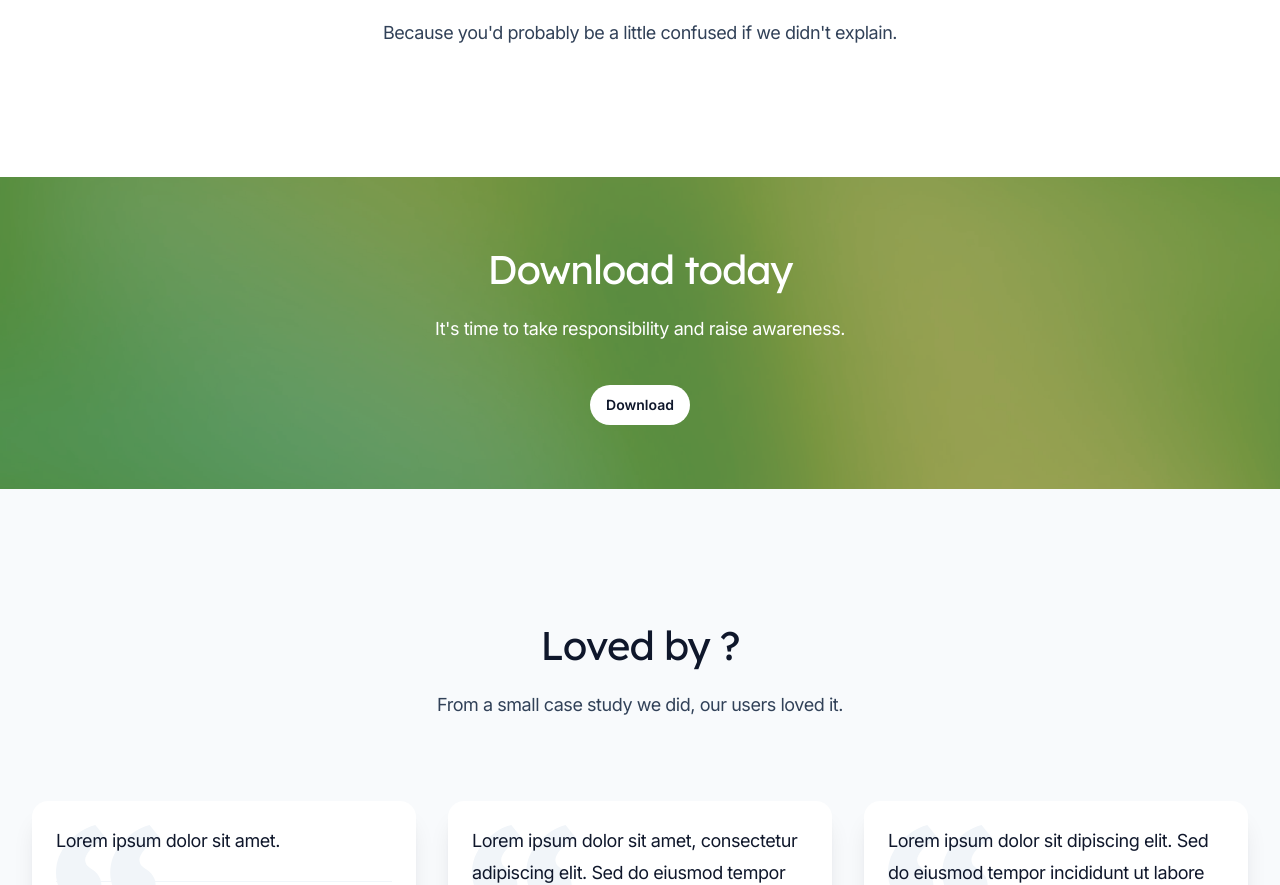
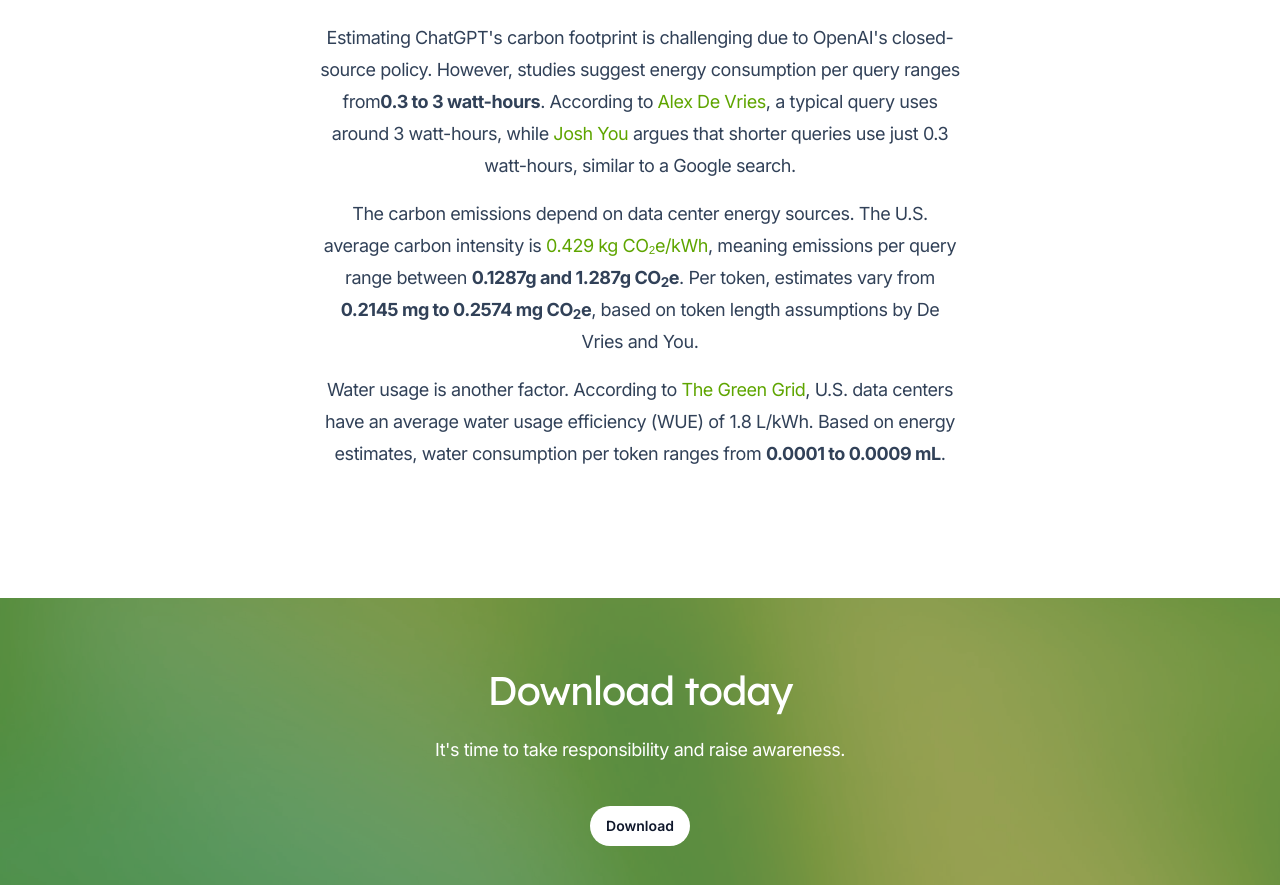
Before and after one commit to simonbiennier/greenchat, a Next.js app in the folder packages/website/: page / in a window 1280 px wide. Shown: the part 1660-2545 px from the top of the page. Built offline with nearby package versions, Linux system fonts and the light colour scheme.

Commit message:
update website

```diff
--- a/packages/extension/package.json
+++ b/packages/extension/package.json
@@ -3,7 +3,7 @@
   "type": "module",
   "version": "1.0.0",
   "private": true,
-  "description": "GreenChat is a plugin that estimates the CO2 emissions of ChatGPT conversations to raise awareness about AI's environmental impact.",
+  "description": "GreenChat is a browser extension that estimates CO2 emissions of ChatGPT conversations to raise awareness about AI's environmental impact.",
   "scripts": {
     "build": "vite build --config vite.config.chrome.ts",
     "build:chrome": "vite build --config vite.config.chrome.ts",
--- a/packages/website/src/app/layout.tsx
+++ b/packages/website/src/app/layout.tsx
@@ -5,7 +5,7 @@
 
 export const metadata: Metadata = {
   description:
-    "GreenChat is a plugin that estimates the CO2 emissions of ChatGPT conversations to raise awareness about the environmental impact of AI.",
+    "GreenChat is a browser extension that estimates CO2 emissions of ChatGPT conversations to raise awareness about the environmental impact of AI.",
   title: {
     default: "GreenChat",
     template: "%s - GreenChat",
--- a/packages/website/src/app/page.tsx
+++ b/packages/website/src/app/page.tsx
@@ -6,7 +6,7 @@
 // import { Pricing } from "@/components/Pricing"
 import { PrimaryFeatures } from "@/components/PrimaryFeatures"
 import { SecondaryFeatures } from "@/components/SecondaryFeatures"
-import { Testimonials } from "@/components/Testimonials"
+// import { Testimonials } from "@/components/Testimonials"
 
 export default function Home() {
   return (
@@ -17,7 +17,7 @@
         <PrimaryFeatures />
         <SecondaryFeatures />
         <CallToAction />
-        <Testimonials />
+        {/* <Testimonials /> */}
         {/* <Pricing /> */}
         <Faqs />
       </main>
--- a/packages/website/src/components/Footer.tsx
+++ b/packages/website/src/components/Footer.tsx
@@ -12,7 +12,7 @@
           <nav aria-label="quick links" className="mt-10 text-sm">
             <div className="-my-1 flex justify-center gap-x-6">
               <NavLink href="#features">Features</NavLink>
-              <NavLink href="#testimonials">Testimonials</NavLink>
+              {/* <NavLink href="#testimonials">Testimonials</NavLink> */}
               <NavLink href="#faq">FAQ</NavLink>
             </div>
           </nav>
--- a/packages/website/src/components/Header.tsx
+++ b/packages/website/src/components/Header.tsx
@@ -24,7 +24,7 @@
             </Link>
             <div className="hidden md:flex md:gap-x-6">
               <NavLink href="#features">Features</NavLink>
-              <NavLink href="#testimonials">Testimonials</NavLink>
+              {/* <NavLink href="#testimonials">Testimonials</NavLink> */}
               <NavLink href="#faq">FAQ</NavLink>
             </div>
           </div>
@@ -34,7 +34,7 @@
                 GitHub
               </Button>
             </div>
-            <Button color="slate" href="#">
+            <Button color="slate" href="https://github.com/simonbiennier/greenchat/releases/tag/v1.0.0" rel="noopener noreferrer" target="_blank">
               Download
             </Button>
             <div className="-mr-1 md:hidden">
@@ -92,7 +92,7 @@
         transition
       >
         <MobileNavLink href="#features">Features</MobileNavLink>
-        <MobileNavLink href="#testimonials">Testimonials</MobileNavLink>
+        {/* <MobileNavLink href="#testimonials">Testimonials</MobileNavLink> */}
         <MobileNavLink href="#faq">FAQ</MobileNavLink>
       </PopoverPanel>
     </Popover>
--- a/packages/website/src/components/Hero.tsx
+++ b/packages/website/src/components/Hero.tsx
@@ -1,7 +1,7 @@
 import { Button } from "@/components/Button"
 import { Container } from "@/components/Container"
-import Image from "next/image"
-import Link from "next/link"
+// import Image from "next/image"
+// import Link from "next/link"
 
 export function Hero() {
   return (
@@ -23,62 +23,18 @@
         </span>
       </h1>
       <p className="mx-auto mt-6 max-w-2xl text-lg tracking-tight text-slate-700">
-        GreenChat is a plugin that estimates the CO2 emissions of ChatGPT conversations to raise awareness about the environmental impact of AI.
+        GreenChat is a browser extension that estimates CO2 emissions of ChatGPT conversations to raise awareness about the environmental impact of AI.
       </p>
-      <div className="mt-10 flex justify-center items-center gap-x-6">
-        <Link href="#">
+      <div className="pt-50">
+        {/* <Link href="#">
           <Image alt="Available in the Chrome Web Store" src="https://developer.chrome.com/static/docs/webstore/branding/image/YT2Grfi9vEBa2wAPzhWa.png" width={206} height={58} />
-        </Link>
-        {/* <div>
-          <Button
-            href="https://www.youtube.com/watch?v=dQw4w9WgXcQ"
-            variant="outline"
+        </Link> */}
+          {/* <Button
+            href="https://github.com/simonbiennier/greenchat/releases/tag/v1.0.0" rel="noopener noreferrer" target="_blank" variant="solid"
           >
-            <svg
-              aria-hidden="true"
-              className="h-3 w-3 flex-none fill-lime-600 group-active:fill-current"
-            >
-              <path d="m9.997 6.91-7.583 3.447A1 1 0 0 1 1 9.447V2.553a1 1 0 0 1 1.414-.91L9.997 5.09c.782.355.782 1.465 0 1.82Z" />
-            </svg>
-            <span className="ml-3">Watch video</span>
-          </Button>
-        </div> */}
+            Download
+          </Button> */}
       </div>
-      {/* <div className="mt-36 lg:mt-44">
-        <p className="font-display text-base text-slate-900">
-          Trusted by these six companies so far
-        </p>
-        <ul
-          role="list"
-          className="mt-8 flex items-center justify-center gap-x-8 sm:flex-col sm:gap-x-0 sm:gap-y-10 xl:flex-row xl:gap-x-12 xl:gap-y-0"
-        >
-          {[
-            [
-              { name: 'Transistor', logo: logoTransistor },
-              { name: 'Tuple', logo: logoTuple },
-              { name: 'StaticKit', logo: logoStaticKit },
-            ],
-            [
-              { name: 'Mirage', logo: logoMirage },
-              { name: 'Laravel', logo: logoLaravel },
-              { name: 'Statamic', logo: logoStatamic },
-            ],
-          ].map((group, groupIndex) => (
-            <li key={groupIndex}>
-              <ul
-                role="list"
-                className="flex flex-col items-center gap-y-8 sm:flex-row sm:gap-x-12 sm:gap-y-0"
-              >
-                {group.map((company) => (
-                  <li key={company.name} className="flex">
-                    <Image src={company.logo} alt={company.name} unoptimized />
-                  </li>
-                ))}
-              </ul>
-            </li>
-          ))}
-        </ul>
-      </div> */}
     </Container>
   )
 }
--- a/packages/website/src/components/SecondaryFeatures.tsx
+++ b/packages/website/src/components/SecondaryFeatures.tsx
@@ -119,7 +119,48 @@
             Here's how we calculate it.
           </h2>
           <p className="mt-4 text-lg tracking-tight text-slate-700">
-            Because you'd probably be a little confused if we didn't explain.
+            Estimating ChatGPT's carbon footprint is challenging due to OpenAI's closed-source policy. However, studies suggest energy consumption per query ranges from
+            <strong>0.3 to 3 watt-hours</strong>
+            . According to
+            {" "}
+            <a className="text-lime-600" href="https://www.sciencedirect.com/science/article/pii/S2542435123003653" rel="noopener noreferrer" target="_blank">Alex De Vries</a>
+            , a typical query uses around 3 watt-hours, while
+            {" "}
+            <a className="text-lime-600" href="https://epoch.ai/gradient-updates/how-much-energy-does-chatgpt-use" rel="noopener noreferrer" target="_blank">Josh You</a>
+            {" "}
+            argues that shorter queries use just 0.3 watt-hours, similar to a Google search.
+          </p>
+          <p className="mt-4 text-lg tracking-tight text-slate-700">
+            The carbon emissions depend on data center energy sources. The U.S. average carbon intensity is
+            {" "}
+            <a className="text-lime-600" href="https://arxiv.org/abs/2104.10350" rel="noopener noreferrer" target="_blank">0.429 kg CO₂e/kWh</a>
+            ,
+            meaning emissions per query range between
+            {" "}
+            {" "}
+            <strong>
+              0.1287g and 1.287g CO
+              <sub>2</sub>
+              e
+            </strong>
+            . Per token, estimates vary from
+            {" "}
+            <strong>
+              0.2145 mg to 0.2574 mg CO
+              <sub>2</sub>
+              e
+            </strong>
+            , based on token length assumptions by De Vries and You.
+          </p>
+          <p className="mt-4 text-lg tracking-tight text-slate-700">
+            Water usage is another factor. According to
+            {" "}
+            <a className="text-lime-600" href="https://airatwork.com/wp-content/uploads/The-Green-Grid-White-Paper-35-WUE-Usage-Guidelines.pdf" rel="noopener noreferrer" target="_blank">The Green Grid</a>
+            , U.S. data centers have an average water usage efficiency (WUE) of 1.8 L/kWh. Based on energy estimates, water consumption per token ranges from
+            {" "}
+            {" "}
+            <strong>0.0001 to 0.0009 mL</strong>
+            .
           </p>
         </div>
         {/* <FeaturesMobile />
@@ -169,7 +210,7 @@
   )
 }
 
-function FeaturesDesktop() {
+function _FeaturesDesktop() {
   return (
     <TabGroup className="hidden lg:mt-20 lg:block">
       {({ selectedIndex }) => (
@@ -224,7 +265,7 @@
   )
 }
 
-function FeaturesMobile() {
+function _FeaturesMobile() {
   return (
     <div className="-mx-4 mt-20 flex flex-col gap-y-10 overflow-hidden px-4 sm:-mx-6 sm:px-6 lg:hidden">
       {features.map(feature => (
```
Also changed, not shown: packages/website/src/components/Faqs.tsx (+16 -27 lines), packages/extension/manifest.json.
